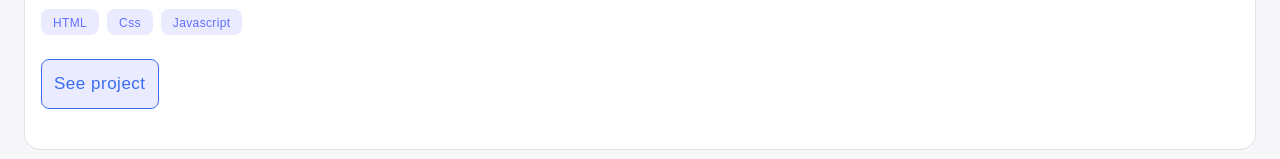
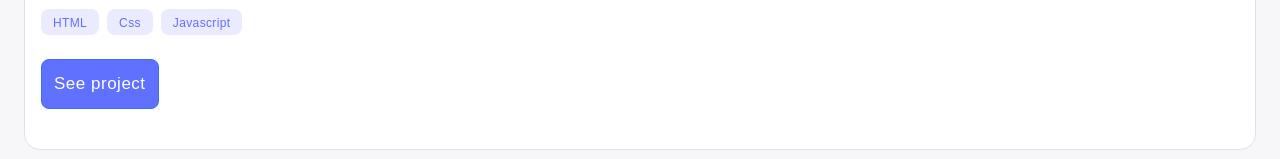
Before and after one commit to habitoz/portofolio, a plain HTML site: page index.html in a window 1280 px wide. In both pictures the pointer is over the button 99 px from the left and 1294 px from the top of the page. Shown: the part 1210-1369 px from the top of the page. Drawn offline with Linux system fonts and the light colour scheme; files whose address does not match are found by name; a web font is replaced by a local one.

Commit message:
button style updated on hover and active

```diff
--- a/styles.css
+++ b/styles.css
@@ -243,9 +243,14 @@ main {
   background-color: #fff;
 }
 
-.work-link:hover,
+.work-link:hover {
+  background-color: var(--primary-color);
+  color: #fff;
+}
+
 .work-link:active {
-  background-color: #ebebff;
+  background-color: #2230d2;
+  color: #fff;
 }
 
 .about {
```
